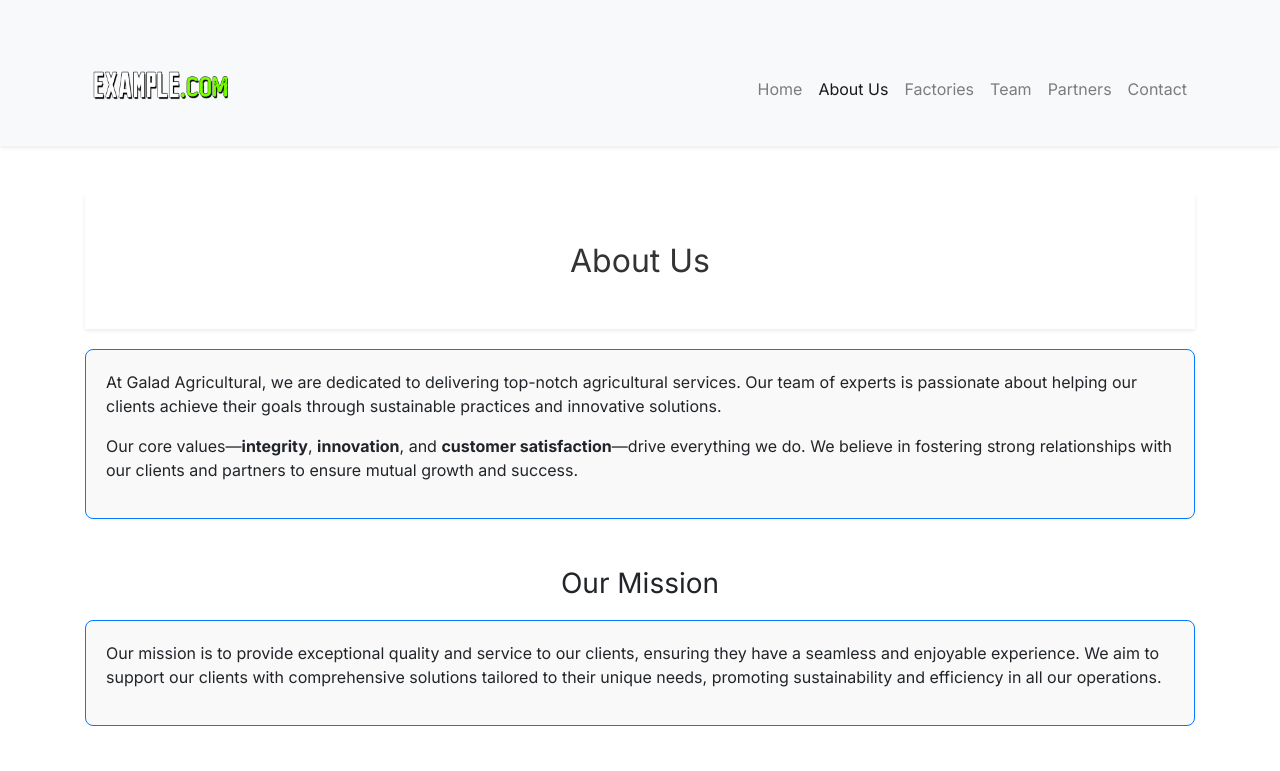
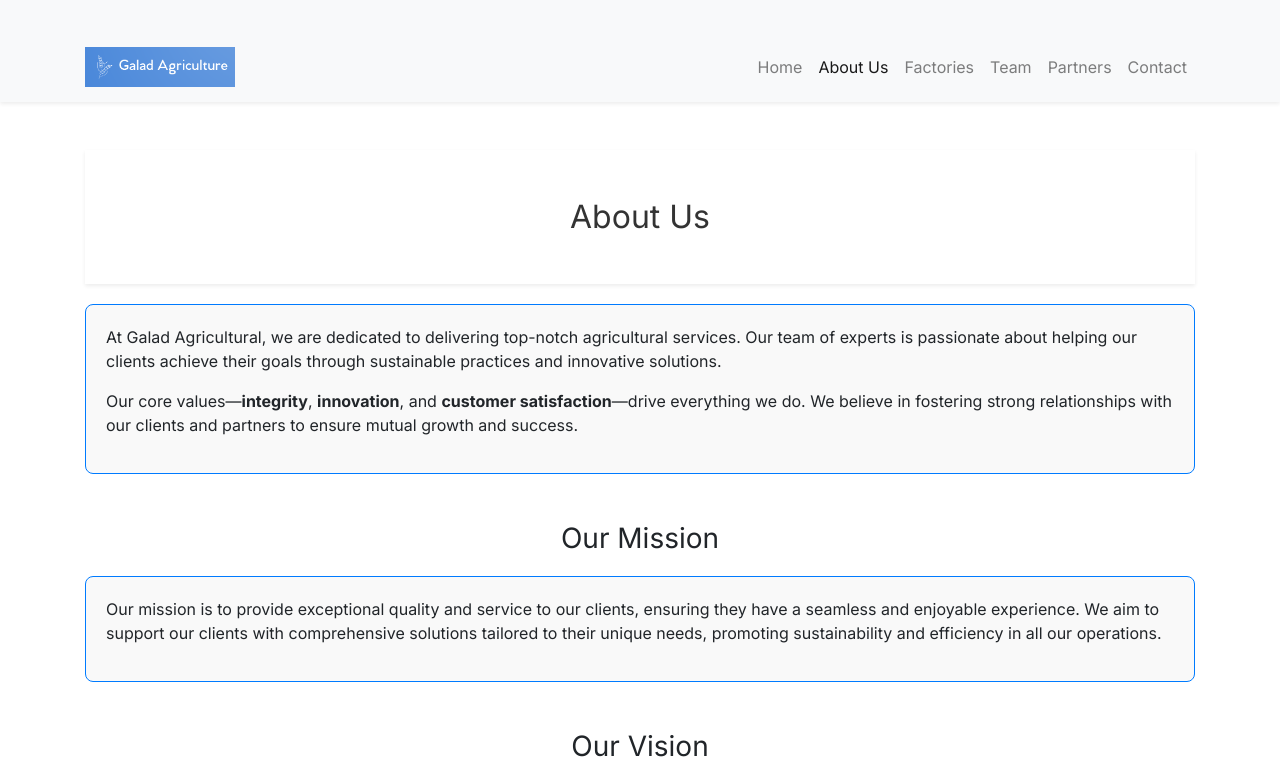
Before and after one commit to katarighe/galad-agricultural, a website: page about-us.html in a window 1280 px wide. Shown: the top 771 px of the page. Drawn offline with nearby package versions, Linux system fonts and the light colour scheme.

Commit message:
Update the logos

```diff
--- a/about-us.html
+++ b/about-us.html
@@ -24,7 +24,7 @@
       <div class="container">
         <a class="navbar-brand" href="index.html">
           <img
-            src="images/Example logo.png"
+            src="images/company-logo.PNG"
             alt="Galad Agriculture Logo"
             class="img-responsive"
             style="max-width: 150px"
```
Also changed, not shown: contact.html (+1 -1 lines), factories.html (+1 -1 lines), index.html (+1 -1 lines), partners.html (+1 -1 lines), team.html (+1 -1 lines), images/company-logo.PNG (added).
